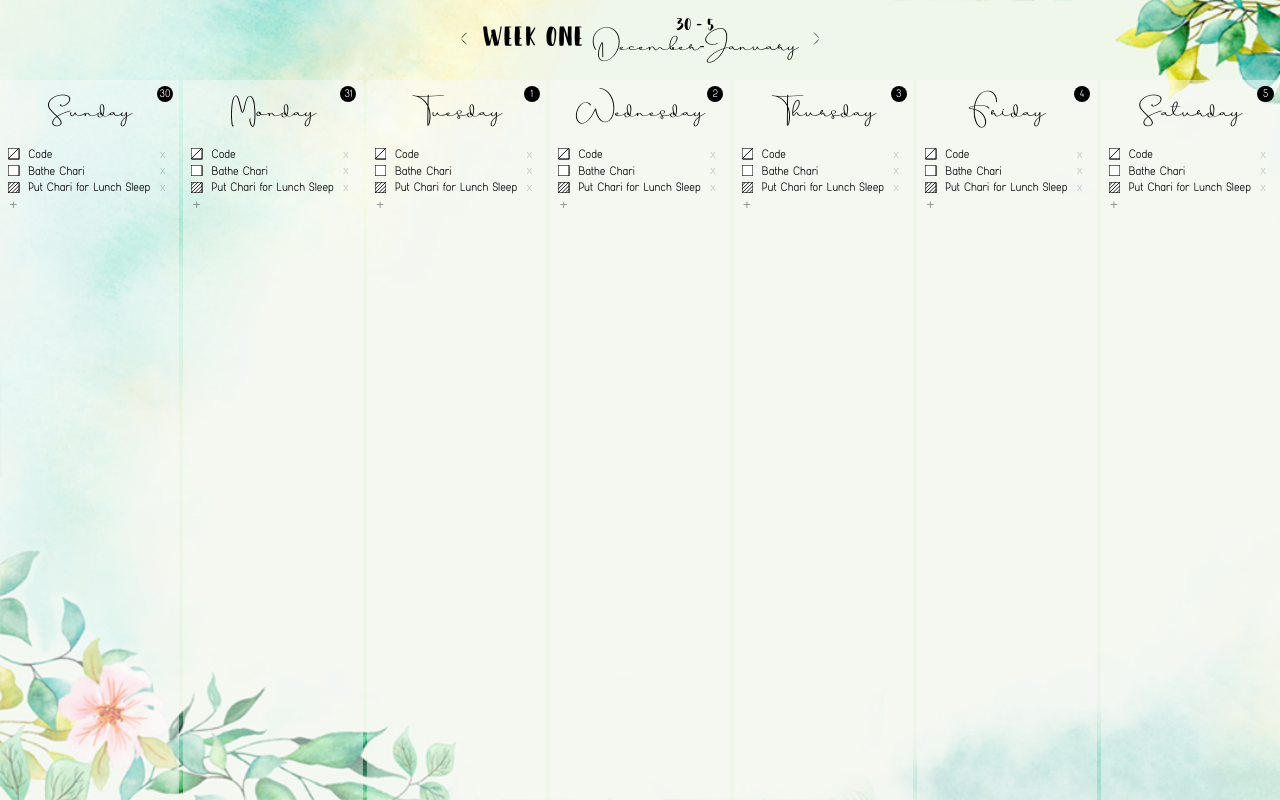
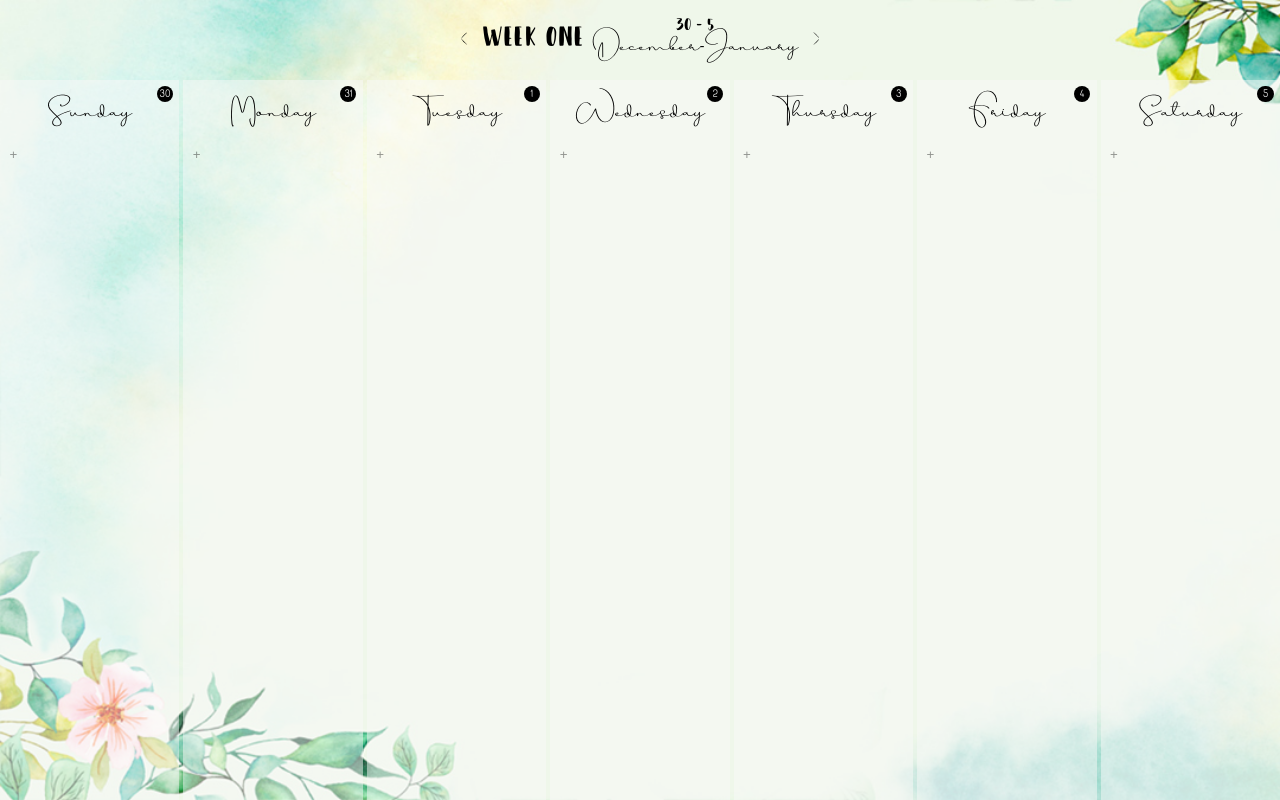
Before and after one commit to AngelinaGerdzhikov/react-organizer, a React (Create React App) app: page /year/1/month/0/week/0 in a window 1280 px wide. Built offline with nearby package versions, Linux system fonts and the light colour scheme.

Commit message:
Get tasks by day

```diff
--- a/src/components/calendar/week/DayList.tsx
+++ b/src/components/calendar/week/DayList.tsx
@@ -1,13 +1,29 @@
+import { useAppSelector } from "../../../hooks/store-hooks";
 import CalendarWeek from "../../../models/calendar/calendar-week";
 import classes from "./DayList.module.css";
 import DayListItem from "./DayListItem";
 
 const DayList: React.FC<{ week: CalendarWeek }> = (props) => {
+  const weeklyTasks = useAppSelector(state => state.tasks.tasks.filter(task => {
+    const taskDate = new Date(task.date);
+    const { firstDayOfWeek } = props.week;
+    const lastDayOfWeek = props.week.days[6];
+
+    if (
+      (taskDate?.getFullYear() === firstDayOfWeek.year) &&
+      (taskDate?.getMonth() === firstDayOfWeek.month || taskDate.getMonth() === lastDayOfWeek.month) &&
+      (taskDate?.getDate() >= firstDayOfWeek.dayOfMonth && taskDate.getDate() <= lastDayOfWeek.dayOfMonth)
+    ) { return task; }
+
+    return null;
+  }));
+
   return (
     <section>
       <ul className={classes.weekdays}>
         {props.week.days.map((day, dayIndex) => {
-          return day && <DayListItem day={day} key={dayIndex}/>
+          const dailyTasks = weeklyTasks.filter(weeklyTask => new Date(weeklyTask.date).getDay() === day.dayOfWeek);
+          return day && <DayListItem day={day} key={dayIndex} tasks={dailyTasks}/>
         })}
       </ul>
     </section>
--- a/src/components/calendar/week/DayListItem.tsx
+++ b/src/components/calendar/week/DayListItem.tsx
@@ -1,13 +1,16 @@
 import CalendarDay from "../../../models/calendar/calendar-day";
 import classes from "./DayListItem.module.css";
 import TaskList from "../../tasks/TaskList";
+import { Task } from "../../../models/tasks/task";
 
-const DayListItem: React.FC<{ day: CalendarDay }> = (props) => {
+const DayListItem: React.FC<{ day: CalendarDay, tasks: Task[] }> = (props) => {
+  const { year, month, dayOfMonth } = props.day;
+
   return (
     <li key={props.day.dayOfMonth} className={classes.day}>
       <h3 className={`${classes.title} cursive`}>{props.day.dayOfWeekFullName}</h3>
       <span className={classes.date}>{props.day.dayOfMonth}</span>
-      <TaskList />
+      <TaskList tasks={props.tasks} year={year} month={month} dayOfMonth={dayOfMonth} />
     </li>
   );
 };
--- a/src/components/tasks/AddTask.tsx
+++ b/src/components/tasks/AddTask.tsx
@@ -5,8 +5,8 @@ import taskSlice from "../../store/task-slice";
 import Button from "../UI/Button";
 import classes from "./AddTask.module.css";
 
-const AddTask: React.FC<{ addTaskHandler: () => void }> = (props) => {
-  const dispatch = useAppDispatch();
+const AddTask: React.FC<{ addTaskHandler: (title: string) => void }> = (props) => {
+  // const dispatch = useAppDispatch();
   const [titleInputValue, setTitleInputValue] = useState("");
   const [isInputActive, setIsInputActive] = useState(false);
   const inputTitleRef = useRef<HTMLInputElement>(null);
@@ -24,8 +24,9 @@ const AddTask: React.FC<{ addTaskHandler: () => void }> = (props) => {
     if (event.key === "Enter") {
       if (event.currentTarget.value.length > 0) {
         setTitleInputValue(event.currentTarget.value);
-        const newTask = new Task(event.currentTarget.value);
-        dispatch(taskSlice.actions.addTask({ ...newTask }));
+        props.addTaskHandler(event.currentTarget.value)
+        // const newTask = new Task(event.currentTarget.value, new Date());
+        // dispatch(taskSlice.actions.addTask({ ...newTask }));
         setTitleInputValue('');
         setIsInputActive(false);
       }
@@ -34,8 +35,9 @@ const AddTask: React.FC<{ addTaskHandler: () => void }> = (props) => {
 
   const inputBlurHandler = (event: React.FormEvent<HTMLInputElement>) => {
     if (event.currentTarget.value.length > 0) {
-      const newTask = new Task(event.currentTarget.value);
-      dispatch(taskSlice.actions.addTask({ ...newTask }));
+      props.addTaskHandler(event.currentTarget.value);
+      // const newTask = new Task(event.currentTarget.value, new Date());
+      // dispatch(taskSlice.actions.addTask({ ...newTask }));
       setTitleInputValue('');
     }
     setIsInputActive(false);
--- a/src/components/tasks/TaskList.tsx
+++ b/src/components/tasks/TaskList.tsx
@@ -5,14 +5,14 @@ import AddTask from './AddTask';
 import Task from './Task';
 import classes from './TaskList.module.css';
 
-const TaskList = () => {
-  const tasks = useAppSelector(state => state.tasks.tasks);
+const TaskList:React.FC<{ tasks: TaskModel[], year: number, month: number, dayOfMonth: number}> = (props) => {
   const dispatch = useAppDispatch();
 
-  const addTaskHandler = () => {
-    const task = new TaskModel('Add Task Reducer');
+  const addTaskHandler = (title: string) => {
+    const task = new TaskModel(title, new Date(props.year, props.month, props.dayOfMonth).toDateString());
     dispatch(taskActions.addTask({
       id: task.id,
+      date: task.date,
       title: task.title,
       status: task.status
     }));
@@ -20,7 +20,7 @@ const TaskList = () => {
 
   return (
     <ul className={classes['task-list']}>
-      {tasks.map((task) => (
+      {props.tasks.map((task) => (
         <li key={task.id}>
           <Task task={task} />
         </li>
--- a/src/models/calendar/calendar-day.ts
+++ b/src/models/calendar/calendar-day.ts
@@ -12,12 +12,12 @@ class CalendarDay {
   readonly isWeekend: boolean = false;
 
   constructor(public readonly date: Date) {
-    this.dayOfWeek = this.date.getDay();
+    this.dayOfWeek = this.date.getUTCDay();
     this.dayOfWeekFullName = WeekdayToNameMap.get(this.dayOfWeek.toString());
-    this.dayOfMonth = this.date.getDate();
-    this.month = this.date.getMonth();
+    this.dayOfMonth = this.date.getUTCDate();
+    this.month = this.date.getUTCMonth();
     this.monthName = MonthToNameMap.get(this.month.toString());
-    this.year = this.date.getFullYear();
+    this.year = this.date.getUTCFullYear();
     this.isWeekday = this.dayOfWeek !== 0 && this.dayOfWeek !== 6;
     this.isWeekend = this.dayOfWeek === 0 || this.dayOfWeek === 6;
   }
--- a/src/models/tasks/task.ts
+++ b/src/models/tasks/task.ts
@@ -4,7 +4,8 @@ export class Task {
 
   constructor(
     public title: string,
+    public date: string,
     public status: TaskStatus = TaskStatus.TO_DO,
-    public readonly id: string = new Date().toUTCString()
+    public readonly id: string = new Date().toUTCString(),
   ) { }
 }
--- a/src/store/task-state.ts
+++ b/src/store/task-state.ts
@@ -9,16 +9,25 @@ export const INITIAL_TASK_STATE: TaskState = {
   tasks: [
     { id: 'task_0',
       title: "Code",
+      date: new Date(2021, 6, 25).toUTCString(),
       status: TaskStatus.IN_PROGRESS
     },
     {
       id: 'task_1',
       title: "Bathe Chari",
+      date: new Date(2021, 6, 26).toUTCString(),
       status: TaskStatus.TO_DO
     },
     {
       id: 'task_2',
       title: "Put Chari for Lunch Sleep",
+      date: new Date(2021, 6, 27).toUTCString(),
+      status: TaskStatus.COMPLETED
+    },
+    {
+      id: 'task_2',
+      title: "Get Tasks By Date",
+      date: new Date(2021, 6, 28).toUTCString(),
       status: TaskStatus.COMPLETED
     }
   ]
```
